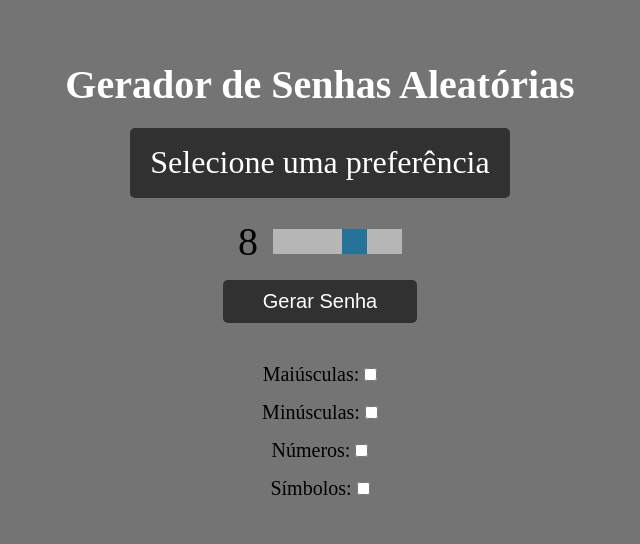
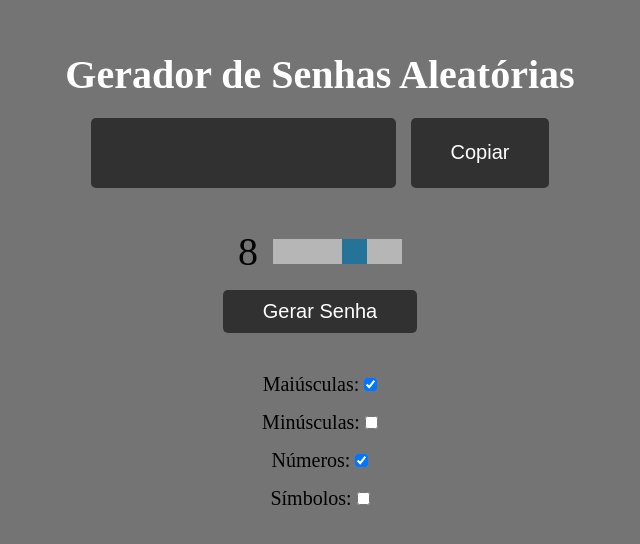
Before and after one commit to cleibson-nenesio/gerador-de-senhas-aleatorias, a plain HTML site: page index.html in a window 1280 px wide. Shown: the part 120-664 px from the top of the page, without its empty margins (320-960 px from the left). Drawn offline with Linux system fonts and the light colour scheme.

Commit message:
adicionado botão de copiar

```diff
--- a/index.html
+++ b/index.html
@@ -13,8 +13,11 @@
 
         <h1>Gerador de Senhas Aleatórias</h1>
 
-        <div class="senha-aleatoria" id="senha-aleatoria">
-            <p>Selecione uma preferência</p>
+        <div class="container-senha">
+            <input type="text" class="senha-aleatoria" id="senha-aleatoria">
+            </input>
+
+            <button class="copy-text" id="copy-text" onclick="copy()">Copiar</button>
         </div>
 
         <div class="range-opt">
@@ -25,7 +28,7 @@
 
         <div class="options">
             <label>
-                Maiúsculas: <input type="checkbox" class="config" value="caracteresUppercase">
+                Maiúsculas: <input type="checkbox" class="config" value="caracteresUppercase" checked>
             </label>
 
             <label>
@@ -33,7 +36,7 @@
             </label>
 
             <label>
-                Números: <input type="checkbox" class="config" value="number">
+                Números: <input type="checkbox" class="config" value="number" checked>
             </label>
 
             <label>
--- a/script.js
+++ b/script.js
@@ -50,11 +50,20 @@ function gerarSenha() {
 
         if(caracteres[randomNumber]) {
             password += caracteres[randomNumber]
-            divSenha.innerHTML = `${password}`
+            divSenha.value = `${password}`
         }else {
-            divSenha.innerHTML = `<p>Selecione uma preferência</p>`
+            divSenha.value = `Selecione uma preferência`
         }
     }
 }
 
+function copy() {
+    let copyText = divSenha.value
+    console.log(copyText)
+
+    navigator.clipboard.writeText(copyText)
+
+    alert('Copiado')
+}
+
 gerarSenha()
--- a/style.css
+++ b/style.css
@@ -34,6 +34,19 @@ h1 {
     h1 {
         font-size: 25px;
     }
+
+    .senha-aleatoria p {
+        font-size: 18px;
+    }
+}
+
+.container-senha {
+    display: flex;
+    gap: 15px;
+}
+
+.copy-text {
+    height: 70px;
 }
 
 .senha-aleatoria {
@@ -48,10 +61,9 @@ h1 {
     align-items: center;
     justify-content: center;
     margin-bottom: 20px;
-}
-
-.senha-aleatoria > p {
-    font-size: 32px;
+    outline: none;
+    border: none;
+    font-size: 20px;
 }
 
 select,
```
